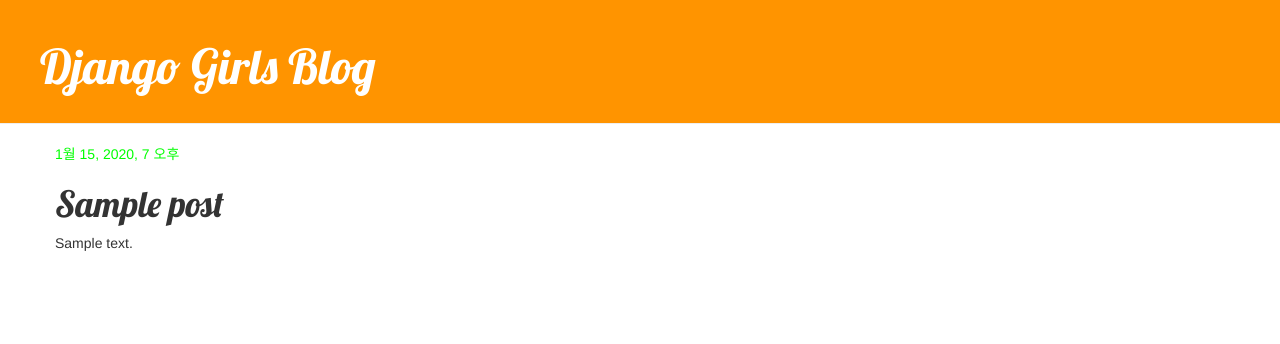
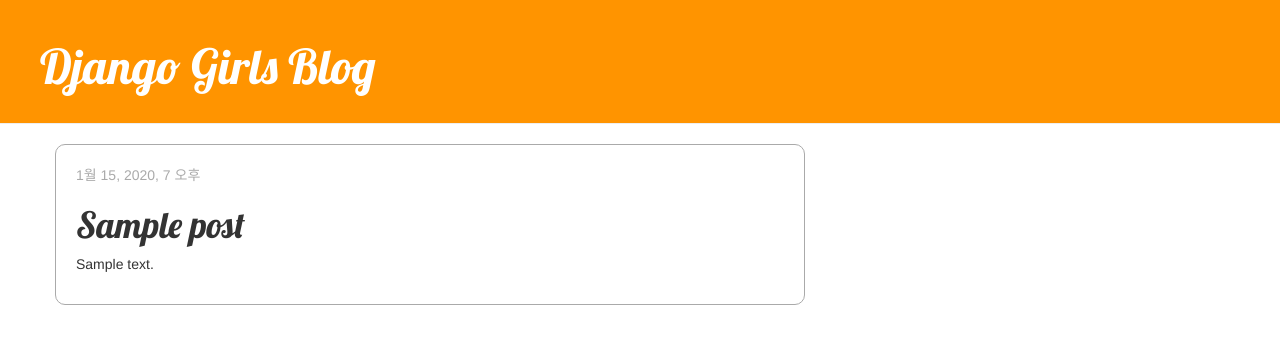
Before and after one commit to Yun-Yong-Seung/my-first-blog, a Django app: page /post/1/ in a window 1280 px wide. Shown: the top 344 px of the page. Run offline with Django 3.2, Linux system fonts and the light colour scheme; tables that the repository leaves empty hold one stand-in row (values such as "Sample post"); some libraries are stand-ins or nearby versions.

Commit message:
Added view and template for detailed blog post as well as CSS for the site.

```diff
--- a/blog/static/css/blog.css
+++ b/blog/static/css/blog.css
@@ -12,6 +12,7 @@
 
 .content {
     margin-left: 40px;
+    margin-right: : 40px;
 }
 
 h1, h2, h3, h4 {
@@ -19,7 +20,7 @@
 }
 
 .date {
-    color: #00ff00;
+    color: #aaaaaa;
     font-weight: true;
 }
 
@@ -39,7 +40,13 @@
 }
 
 .post {
-    margin-bottom: 70px;
+	border-style: solid;
+	border-width: 1px;
+	border-color: #aaaaaa;
+	border-radius: 10px;
+    padding: 20px;
+    margin-bottom: 20px;
+
 }
 
 .post h1 a, .post h1 a:visited {
--- a/blog/templates/blog/base.html
+++ b/blog/templates/blog/base.html
@@ -11,6 +11,7 @@
         <div class="page-header">
         	{% if user.is_authenticated %}
 			    <a href="{% url 'post_new' %}" class="top-menu"><span class="glyphicon glyphicon-plus"></span></a>
+			    <a href="{% url 'post_draft_list' %}" class="top-menu"><span class="glyphicon glyphicon-edit"></span></a>
 			{% endif %}
             <h1><a href="/">Django Girls Blog</a></h1>
         </div>
--- a/blog/templates/blog/post_detail.html
+++ b/blog/templates/blog/post_detail.html
@@ -6,6 +6,8 @@
             <div class="date">
                 {{ post.published_date }}
             </div>
+        {% else %}
+        	<a class="btn btn-default" href="{% url 'post_publish' pk=post.pk %}">Publish</a>
         {% endif %}
         {% if user.is_authenticated %}
 		     <a class="btn btn-default" href="{% url 'post_edit' pk=post.pk %}"><span class="glyphicon glyphicon-pencil"></span></a>
--- a/blog/urls.py
+++ b/blog/urls.py
@@ -6,4 +6,6 @@
     url(r'^post/(?P<pk>\d+)/$', views.post_detail, name='post_detail'),
     url(r'^post/new/$', views.post_new, name='post_new'),
     url(r'^post/(?P<pk>\d+)/edit/$', views.post_edit, name='post_edit'),
+    url(r'^drafts/$', views.post_draft_list, name='post_draft_list'),
+    url(r'^post/(?P<pk>\d+)/publish/$', views.post_publish, name='post_publish'),
 ]
--- a/blog/views.py
+++ b/blog/views.py
@@ -18,7 +18,6 @@
         if form.is_valid():
             post = form.save(commit=False)
             post.author = request.user
-            post.published_date = timezone.now()
             post.save()
             return redirect('post_detail', pk=post.pk)
     else:
@@ -32,9 +31,16 @@
         if form.is_valid():
             post = form.save(commit=False)
             post.author = request.user
-            post.published_date = timezone.now()
             post.save()
             return redirect('post_detail', pk=post.pk)
     else:
         form = PostForm(instance=post)
     return render(request, 'blog/post_edit.html', {'form': form})
+
+def post_draft_list(request):
+    posts = Post.objects.filter(published_date__isnull=True).order_by('created_date')
+    return render(request, 'blog/post_draft_list.html', {'posts': posts})
+def post_publish(request, pk):
+    post = get_object_or_404(Post, pk=pk)
+    post.publish()
+    return redirect('post_detail', pk=pk)
```
Also changed, not shown: blog/templates/blog/post_draft_list.html (added, +11 -0 lines).
